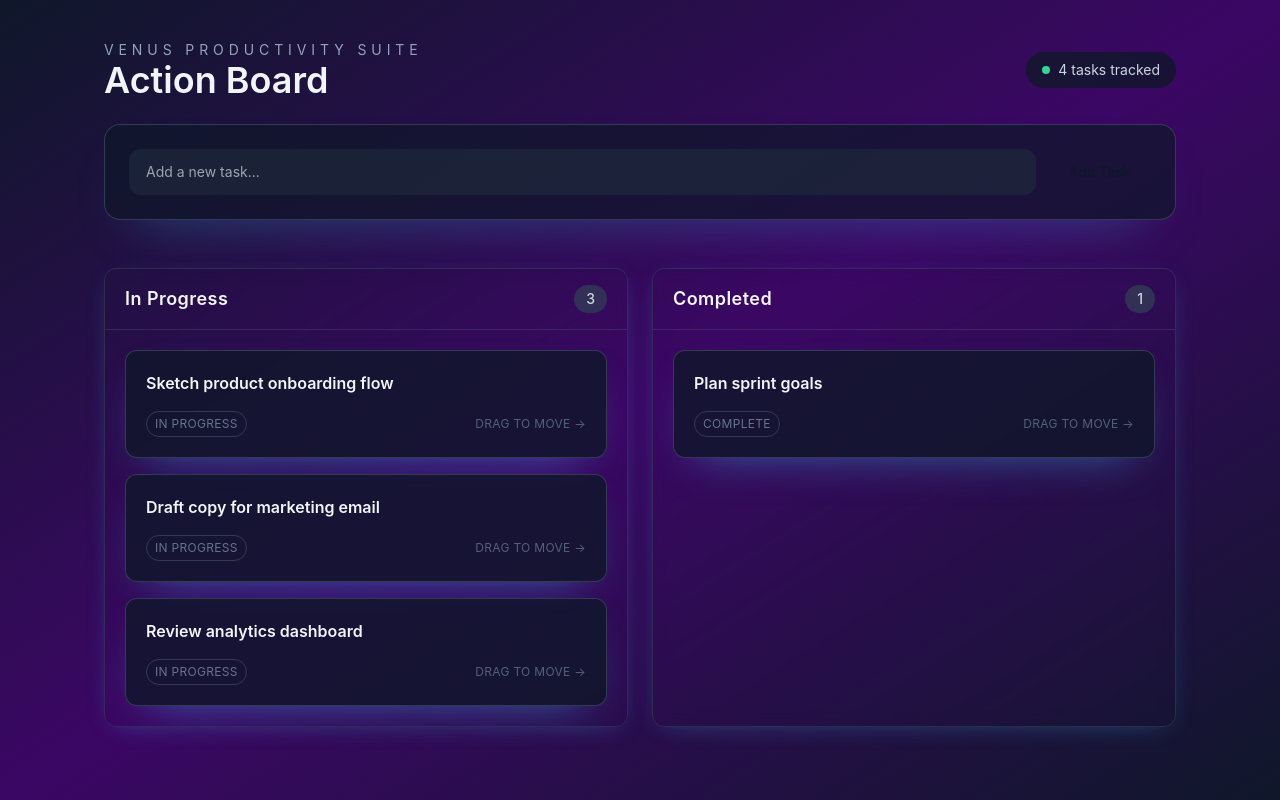
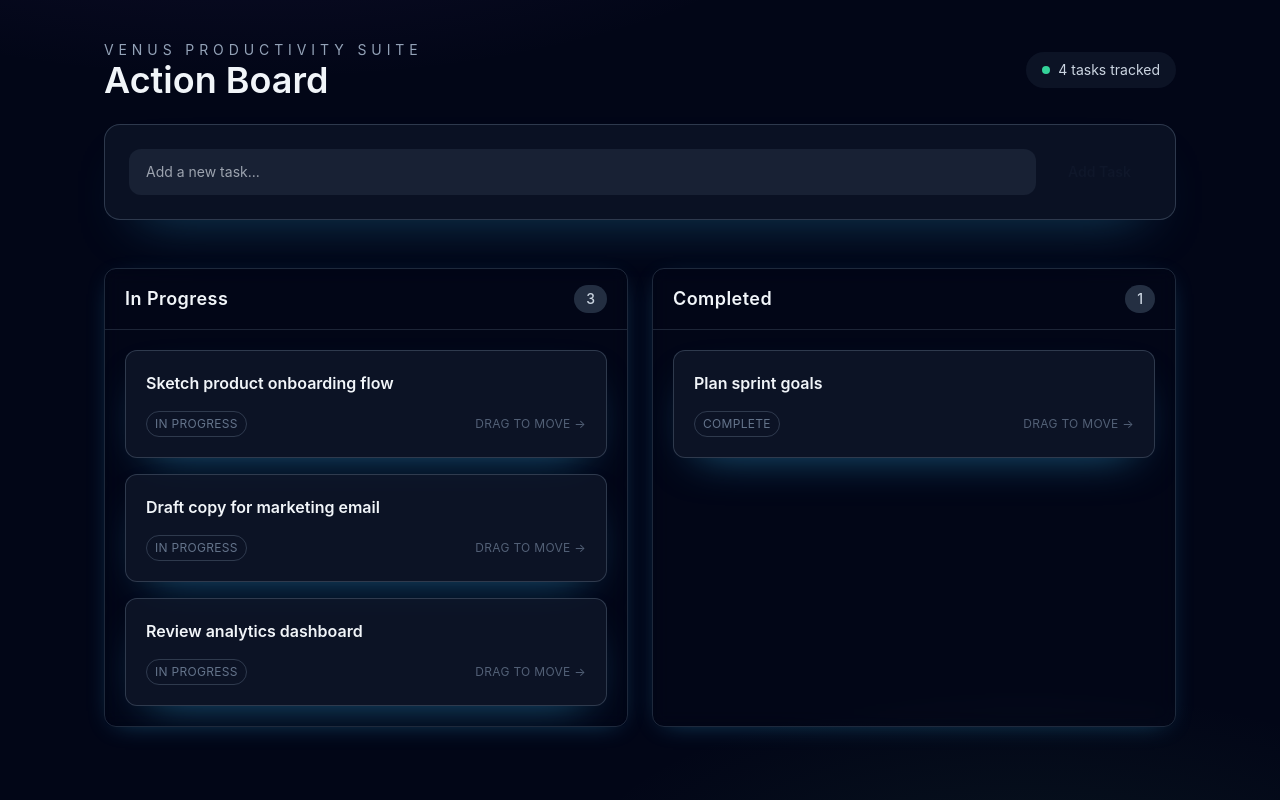
Before and after one commit to 2advancesolutions/venus-todo-react, a React (Vite) app: page / in a window 1280 px wide. Built offline with nearby package versions, Linux system fonts and the light colour scheme.

Commit message:
feat: create a react application todo use tailwind css user can add,update,de
Automated by Venus AI 🌟

```diff
--- a/src/index.css
+++ b/src/index.css
@@ -3,31 +3,54 @@
 @tailwind utilities;
 
 @layer base {
-  html {
-    font-family: 'Inter', system-ui, -apple-system, sans-serif;
+  :root {
+    color-scheme: dark;
+  }
+
+  * {
+    box-sizing: border-box;
   }
 
   body {
-    @apply bg-gradient-to-br from-slate-900 via-purple-950 to-slate-900 min-h-screen;
+    @apply bg-slate-950 text-slate-100 antialiased;
+    font-family: -apple-system, BlinkMacSystemFont, 'Segoe UI', Roboto, Oxygen, Ubuntu, sans-serif;
+    background-image:
+      radial-gradient(ellipse 80% 50% at 20% -20%, rgba(120, 80, 200, 0.12) 0%, transparent 60%),
+      radial-gradient(ellipse 60% 40% at 80% 110%, rgba(80, 180, 120, 0.08) 0%, transparent 60%);
+    background-attachment: fixed;
+  }
+
+  ::-webkit-scrollbar {
+    width: 6px;
+  }
+
+  ::-webkit-scrollbar-track {
+    background: transparent;
+  }
+
+  ::-webkit-scrollbar-thumb {
+    @apply bg-white/10 rounded-full;
+  }
+
+  ::-webkit-scrollbar-thumb:hover {
+    @apply bg-white/20;
   }
 }
 
 @layer utilities {
+  .bg-white\/3 {
+    background-color: rgb(255 255 255 / 0.03);
+  }
+
+  .bg-white\/8 {
+    background-color: rgb(255 255 255 / 0.08);
+  }
+
+  .border-white\/8 {
+    border-color: rgb(255 255 255 / 0.08);
+  }
+
   .scrollbar-thin {
     scrollbar-width: thin;
-    scrollbar-color: rgb(148 163 184 / 0.3) transparent;
-  }
-
-  .scrollbar-thin::-webkit-scrollbar {
-    width: 4px;
-  }
-
-  .scrollbar-thin::-webkit-scrollbar-track {
-    background: transparent;
-  }
-
-  .scrollbar-thin::-webkit-scrollbar-thumb {
-    background-color: rgb(148 163 184 / 0.3);
-    border-radius: 2px;
   }
 }
--- a/src/main.tsx
+++ b/src/main.tsx
@@ -6,5 +6,5 @@ import App from './App'
 createRoot(document.getElementById('root')!).render(
   <StrictMode>
     <App />
-  </StrictMode>,
+  </StrictMode>
 )
--- a/src/types.ts
+++ b/src/types.ts
@@ -1,9 +1,11 @@
 export type Status = 'todo' | 'done'
+export type Priority = 'low' | 'medium' | 'high'
 
 export interface TodoItem {
   id: string
   text: string
   status: Status
+  priority: Priority
   createdAt: number
-  priority: 'low' | 'medium' | 'high'
+  order: number
 }
--- a/tailwind.config.js
+++ b/tailwind.config.js
@@ -1,24 +1,11 @@
 /** @type {import('tailwindcss').Config} */
 export default {
-  content: [
-    "./index.html",
-    "./src/**/*.{js,ts,jsx,tsx}",
-  ],
+  content: ['./index.html', './src/**/*.{js,ts,jsx,tsx}'],
   theme: {
     extend: {
-      animation: {
-        'fade-in': 'fadeIn 0.2s ease-in-out',
-        'slide-down': 'slideDown 0.2s ease-out',
-      },
-      keyframes: {
-        fadeIn: {
-          '0%': { opacity: '0' },
-          '100%': { opacity: '1' },
-        },
-        slideDown: {
-          '0%': { transform: 'translateY(-8px)', opacity: '0' },
-          '100%': { transform: 'translateY(0)', opacity: '1' },
-        },
+      backgroundOpacity: {
+        3: '0.03',
+        8: '0.08',
       },
     },
   },
--- a/vite.config.ts
+++ b/vite.config.ts
@@ -3,4 +3,8 @@ import react from '@vitejs/plugin-react'
 
 export default defineConfig({
   plugins: [react()],
+  server: {
+    port: 5173,
+    host: true,
+  },
 })
```
Also changed, not shown: package.json (+8 -8 lines), tsconfig.json (+3 -4 lines).
